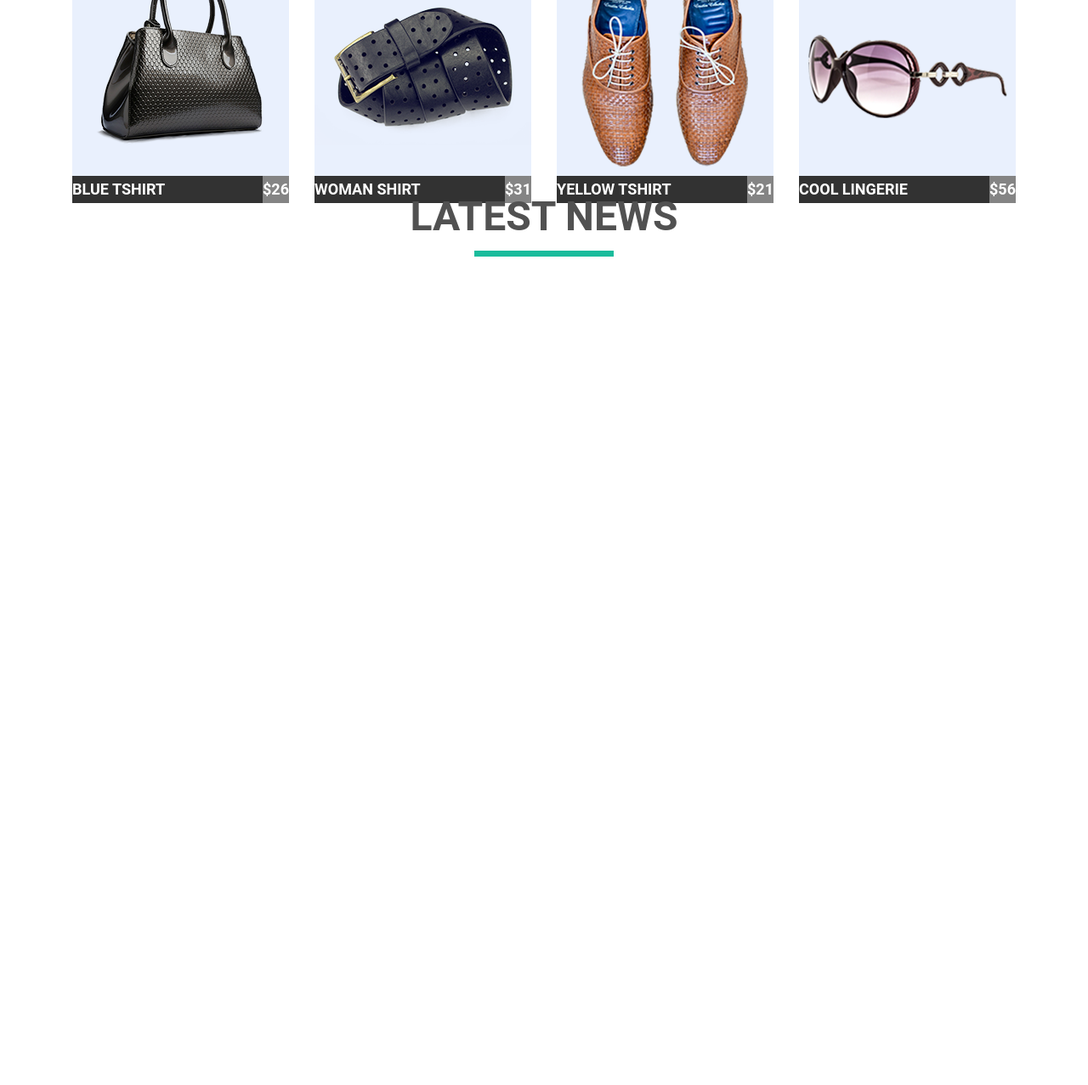
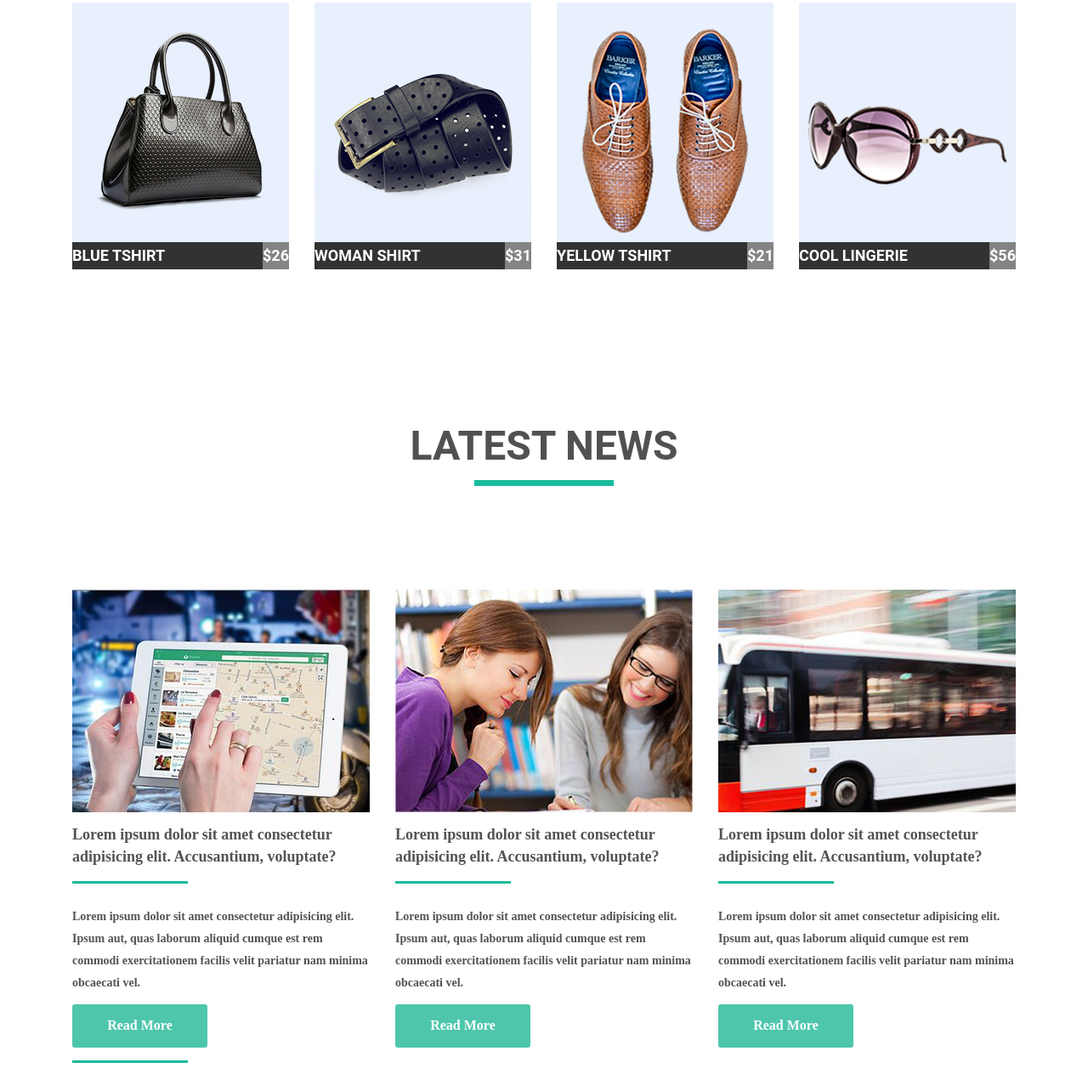
Before and after one commit to Happyclub1602/Module-04, a plain HTML site: page index.html in a window 1280 px wide. Shown: the part 742-2019 px from the top of the page at 85% size. Before the commit the page ends 1166 px from the top, so only its background shows below. Drawn offline with Linux system fonts and the light colour scheme.

Commit message:
module4ready

```diff
--- a/css/style.css
+++ b/css/style.css
@@ -18,7 +18,7 @@ ul, ol {
     list-style: none;
 }
 
-clearfix::after {
+.clearfix::after {
     display: table;
     content: '';
     clear: both;
@@ -173,3 +173,61 @@ h2::after {
     margin-top: 24px;
     width: 164px;
 }
+
+/*SECTION LATEST NEWS*/
+
+.last-news-list-items img {
+    margin-bottom: 14px;
+}
+
+.last-news {
+    font-size: 18px;
+    font-family: "OpenSans";
+    color: rgb(85, 82, 82);
+    font-weight: bold;
+    line-height: 1.444;
+}
+
+.last-news::after {
+    content:'';
+    height: 3px;
+    background-color: rgb(26, 188, 156);
+    display: block;
+    margin-top: 15px;
+    width: 136px;
+    margin-bottom: 26px;
+}
+
+.last-news-article {
+    font-size: 14px;
+    font-family: "OpenSans";
+    color: rgb(85, 82, 82);
+    line-height: 1.857;
+}
+
+.last-news-list-items {
+    float: left;
+    width: 350px;
+}
+
+.last-news-list-items:not(:last-child) {
+    margin-right: 30px;
+}
+
+.last-news-article {
+    margin-bottom: 12px;
+}
+
+.button {
+    display: block;
+    font-size: 16px;
+    font-family: "OpenSans";
+    color: rgb(255, 255, 255);
+    line-height: 1.625;
+    text-align: center;
+    border-radius: 3px;
+    background-color: rgb(78, 198, 171);
+    width: 159px;
+    height: 51px;
+    padding-top: 12px;
+}
--- a/index.html
+++ b/index.html
@@ -95,7 +95,28 @@
             <section class="news">
             <h2>latest news</h2>
             </section>
+            <section class="last-news">
+                <ul class="last-news-list clearfix">
+                    <li class="last-news-list-items">
+                      <img src="./img/news/ipad.jpg" alt="ipad" height="262" width="350">
+                      <h4 class="last-news">Lorem ipsum dolor sit amet consectetur adipisicing elit. Accusantium, voluptate?</h4>
+                      <p class="last-news-article">Lorem ipsum dolor sit amet consectetur adipisicing elit. Ipsum aut, quas laborum aliquid cumque est rem commodi exercitationem facilis velit pariatur nam minima obcaecati vel.</p>
+                      <a class="button" href="#">Read More</a>
+                    </li>
+                    <li class="last-news-list-items">
+                        <img src="./img/news/slide.jpg" alt="girls" height="262" width="350">
+                        <h4 class="last-news">Lorem ipsum dolor sit amet consectetur adipisicing elit. Accusantium, voluptate?</h4>
+                        <p class="last-news-article">Lorem ipsum dolor sit amet consectetur adipisicing elit. Ipsum aut, quas laborum aliquid cumque est rem commodi exercitationem facilis velit pariatur nam minima obcaecati vel.</p>
+                        <a class="button" href="#">Read More</a>
+                      </li>
+                    <li class="last-news-list-items">
+                        <img src="./img/news/bus.jpg" alt="bus" height="262" width="350">
+                        <h4 class="last-news">Lorem ipsum dolor sit amet consectetur adipisicing elit. Accusantium, voluptate?</h4>
+                        <p class="last-news-article">Lorem ipsum dolor sit amet consectetur adipisicing elit. Ipsum aut, quas laborum aliquid cumque est rem commodi exercitationem facilis velit pariatur nam minima obcaecati vel.</p>
+                        <a class="button" href="#">Read More</a>
+                    </li>
+                </ul>
+            </section>
     </main>
-
 </body>
 </html>
```
Also changed, not shown: img/news/bus.jpg (added), img/news/ipad.jpg (added), img/news/slide.jpg (added).
